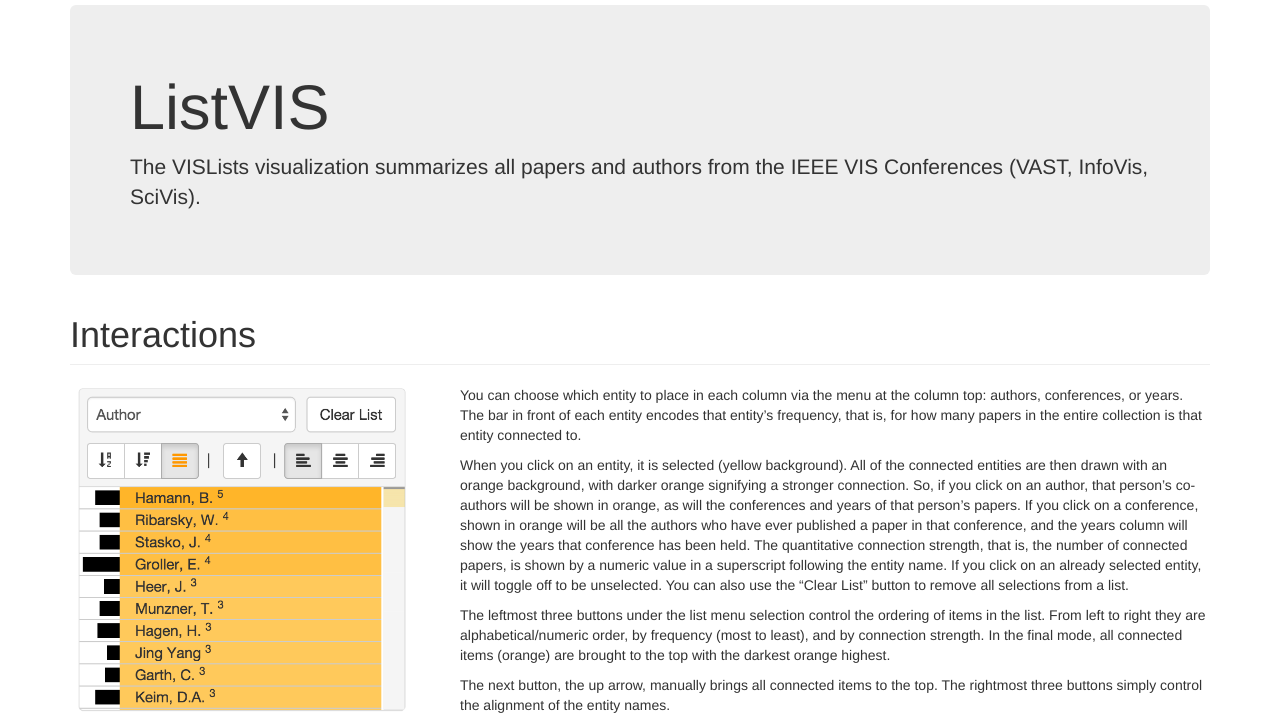
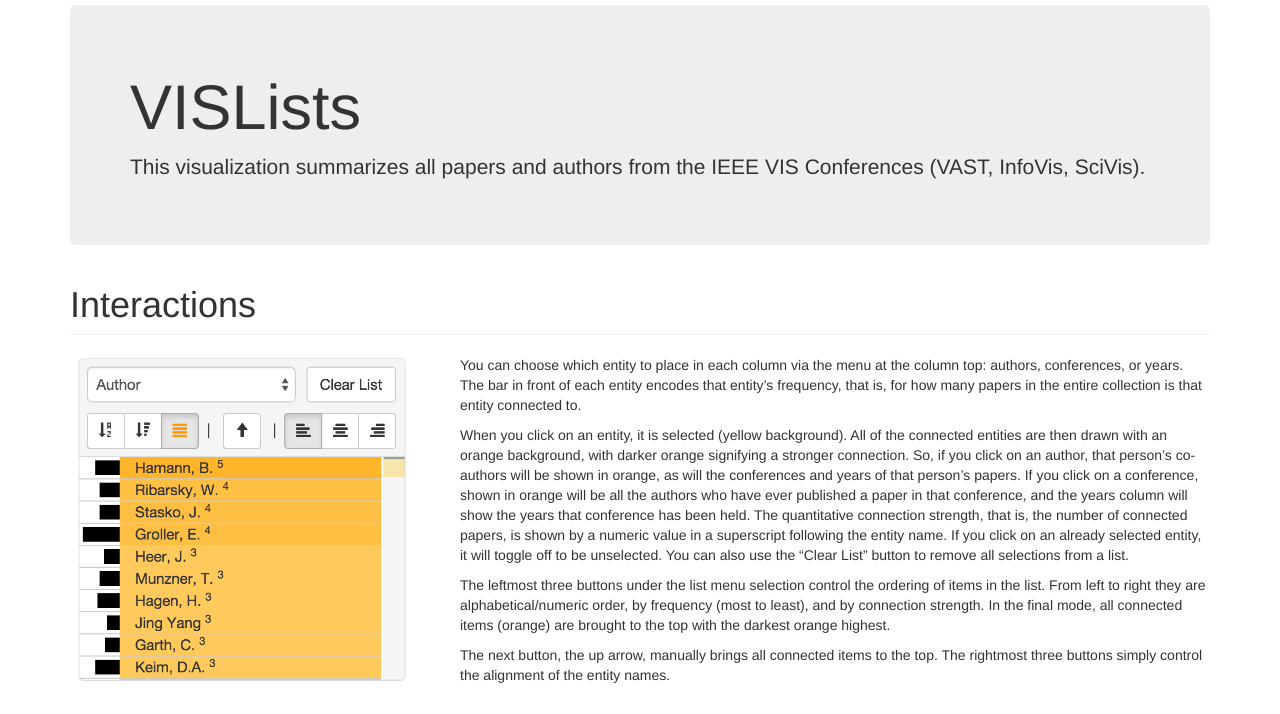
Before and after one commit to anandsainath/visual-analytics-for-web-and-documents, a Flask app: template app/templates/list/tutorial.html in a window 1280 px wide. Shown: the part 67-781 px from the top of the page. Run offline with Flask 2, Linux system fonts and the light colour scheme; the template is opened without the code that fills it, so the values that code supplies are empty; some libraries are stand-ins or nearby versions.

Commit message:
Updated tutorial page

```diff
--- a/app/templates/list/tutorial.html
+++ b/app/templates/list/tutorial.html
@@ -21,9 +21,9 @@
 <div class="container">
 
 	<div class="jumbotron">
-		<h1>ListVIS</h1>
+		<h1>VISLists</h1>
 
-		<p>The VISLists visualization summarizes all papers and authors from the IEEE VIS Conferences (VAST, InfoVis, SciVis).</p>
+		<p>This visualization summarizes all papers and authors from the IEEE VIS Conferences (VAST, InfoVis, SciVis).</p>
 	</div>
 
 	<h1 id="type" class="page-header">Interactions</h1>
```
